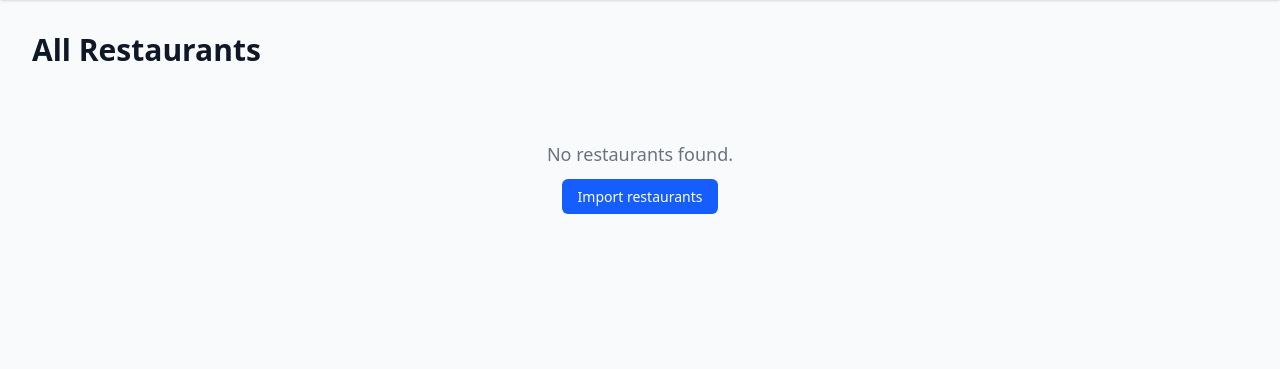
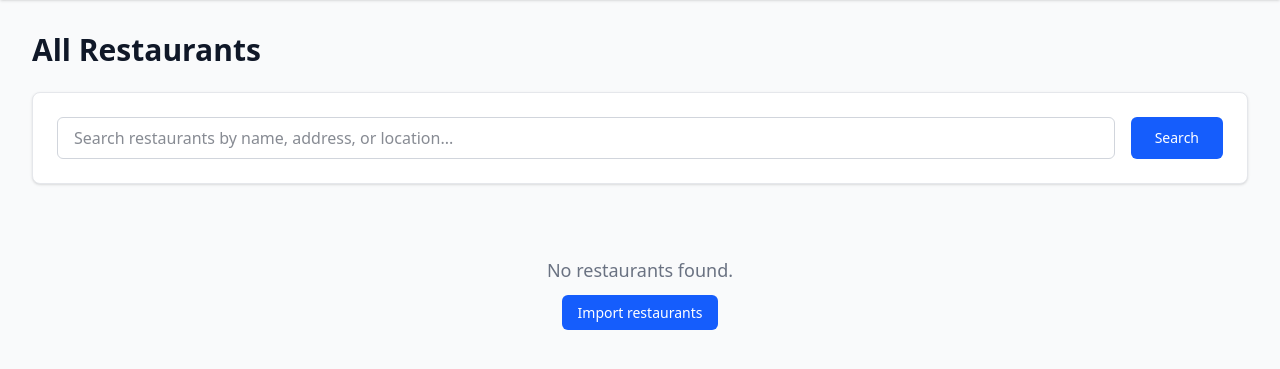
Before and after one commit to leifmetcalf/munch-claude, a Django app: page /restaurants/ in a window 1280 px wide. Shown: the part 65-434 px from the top of the page. Run offline with Django 5.2, Linux system fonts and the light colour scheme; data that the repository does not hold is empty.

Commit message:
Add search functionality to restaurant index view
🤖 Generated with [Claude Code](https://claude.ai/code)

Co-Authored-By: Claude <noreply@anthropic.com>

```diff
--- a/lists/static/css/main.css
+++ b/lists/static/css/main.css
@@ -502,6 +502,9 @@
   .bg-gray-50 {
     background-color: var(--color-gray-50);
   }
+  .bg-gray-200 {
+    background-color: var(--color-gray-200);
+  }
   .bg-gray-300 {
     background-color: var(--color-gray-300);
   }
@@ -722,6 +725,13 @@
     &:hover {
       @media (hover: hover) {
         background-color: var(--color-gray-50);
+      }
+    }
+  }
+  .hover\:bg-gray-300 {
+    &:hover {
+      @media (hover: hover) {
+        background-color: var(--color-gray-300);
       }
     }
   }
--- a/lists/templates/lists/restaurant_index.html
+++ b/lists/templates/lists/restaurant_index.html
@@ -3,7 +3,40 @@
 {% block title %}Restaurants - Munch{% endblock %}
 
 {% block content %}
-<h1 class="text-3xl font-bold text-gray-900 mb-6">All Restaurants</h1>
+<div class="mb-6">
+    <h1 class="text-3xl font-bold text-gray-900 mb-6">All Restaurants</h1>
+
+    <div class="bg-white rounded-lg shadow border border-gray-200 p-6 mb-6">
+        <form method="get" class="flex gap-4">
+            <div class="flex-1">
+                <input
+                    type="text"
+                    name="q"
+                    value="{{ query|default:'' }}"
+                    placeholder="Search restaurants by name, address, or location..."
+                    class="w-full px-4 py-2 border border-gray-300 rounded-md focus:ring-blue-500 focus:border-blue-500">
+            </div>
+            <button type="submit" class="bg-blue-600 text-white hover:bg-blue-700 px-6 py-2 rounded-md text-sm font-medium transition-colors">
+                Search
+            </button>
+            {% if query %}
+                <a href="{% url 'restaurant_index' %}" class="bg-gray-200 text-gray-700 hover:bg-gray-300 px-6 py-2 rounded-md text-sm font-medium transition-colors">
+                    Clear
+                </a>
+            {% endif %}
+        </form>
+    </div>
+</div>
+
+{% if query %}
+    <p class="text-gray-600 mb-4">
+        {% if restaurants %}
+            Showing {{ restaurants|length }} result{{ restaurants|length|pluralize }} for "{{ query }}"
+        {% else %}
+            No results found for "{{ query }}"
+        {% endif %}
+    </p>
+{% endif %}
 
 {% if restaurants %}
     <div class="grid grid-cols-1 md:grid-cols-2 lg:grid-cols-3 gap-6">
--- a/lists/views.py
+++ b/lists/views.py
@@ -128,8 +128,24 @@ def restaurant_nominatim(request):
 
 
 def restaurant_index(request):
-    restaurants = Restaurant.objects.all()
-    return render(request, 'lists/restaurant_index.html', {'restaurants': restaurants})
+    query = request.GET.get('q', '').strip()
+
+    if query:
+        # Search restaurants by name, address, suburb, region, or country
+        restaurants = Restaurant.objects.filter(
+            models.Q(name__icontains=query) |
+            models.Q(address__icontains=query) |
+            models.Q(suburb__icontains=query) |
+            models.Q(region__icontains=query) |
+            models.Q(country__icontains=query)
+        ).order_by('name')
+    else:
+        restaurants = Restaurant.objects.all().order_by('name')
+
+    return render(request, 'lists/restaurant_index.html', {
+        'restaurants': restaurants,
+        'query': query
+    })
 
 
 def restaurantlist_index(request):
```
